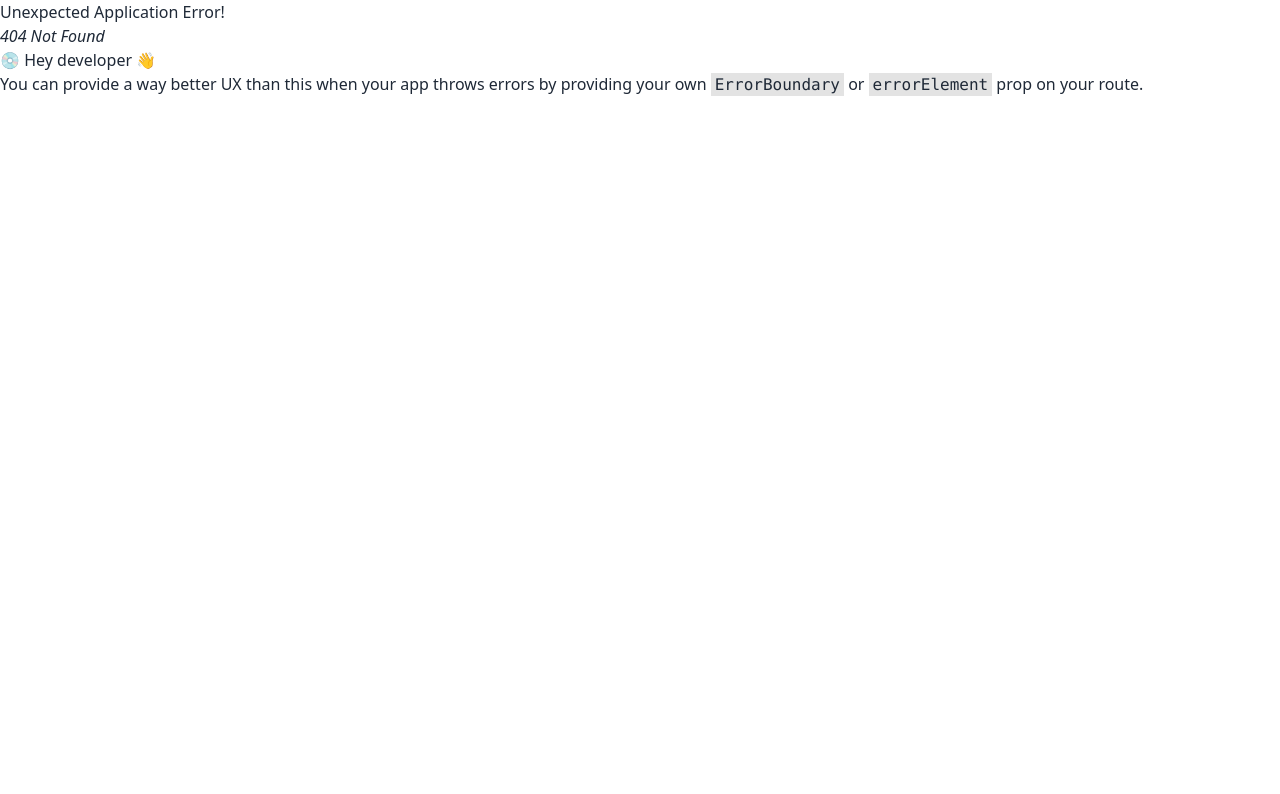
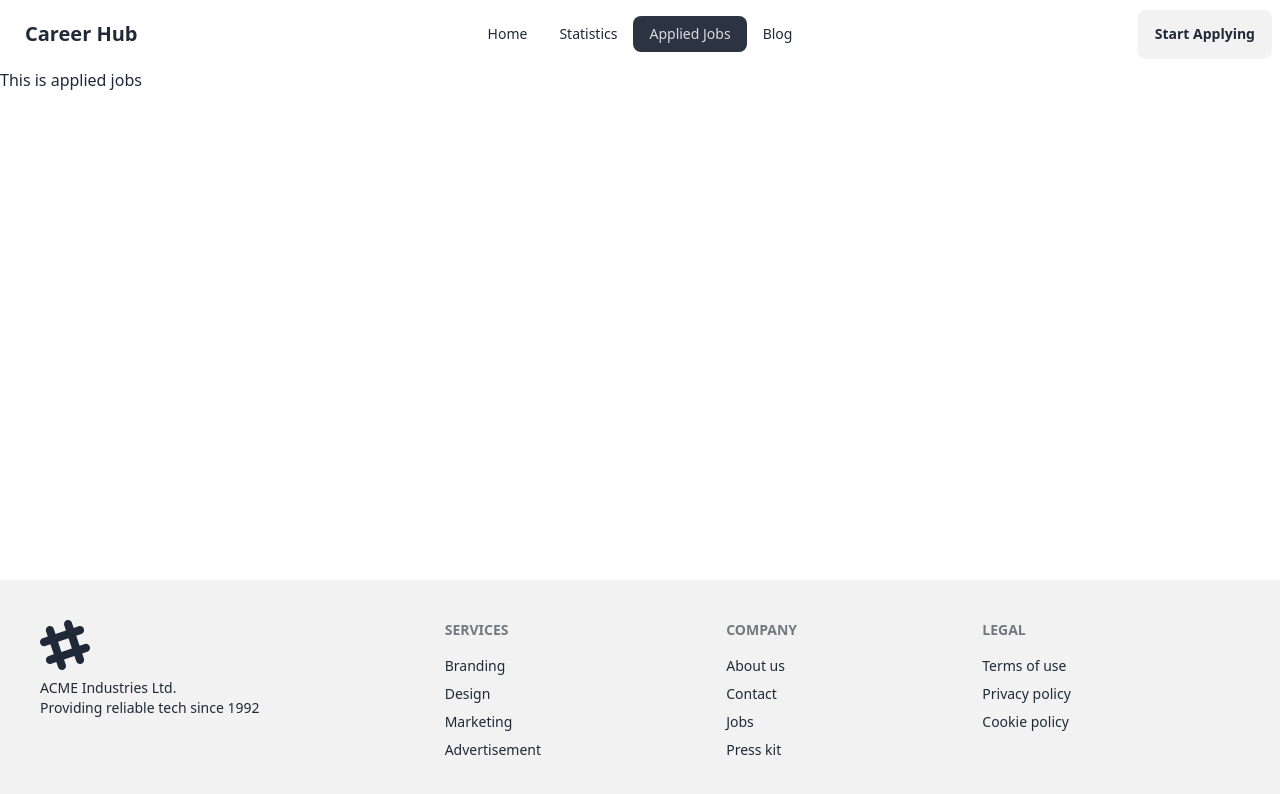
Before and after one commit to Amin7775/Career-Hub-With-React-Router-Dom, a React (Vite) app: page /applied in a window 1280 px wide. Before the commit this address had no page. Shown: the top 794 px of the page. Built offline with nearby package versions, Linux system fonts and the light colour scheme.

Commit message:
Added navbar and errorpage

```diff
--- /dev/null
+++ b/src/components/AppliedJobs/AppliedJobs.jsx
@@ -0,0 +1,10 @@
+
+const AppliedJobs = () => {
+    return (
+        <div>
+            This is applied jobs
+        </div>
+    );
+};
+
+export default AppliedJobs;
--- /dev/null
+++ b/src/components/Blog/Blog.jsx
@@ -0,0 +1,10 @@
+
+const Blog = () => {
+    return (
+        <div>
+            This is blog
+        </div>
+    );
+};
+
+export default Blog;
--- /dev/null
+++ b/src/components/ErrorPage/ErrorPage.jsx
@@ -0,0 +1,10 @@
+
+const ErrorPage = () => {
+    return (
+        <div>
+            OPPPS
+        </div>
+    );
+};
+
+export default ErrorPage;
--- /dev/null
+++ b/src/components/Header/Header.jsx
@@ -0,0 +1,37 @@
+import { NavLink } from "react-router-dom";
+
+const Header = () => {
+
+    const links = <>
+        <li><NavLink to={'/'}>Home</NavLink></li>
+        <li><NavLink to={'/statistics'}>Statistics</NavLink></li>
+        <li><NavLink to={'/applied'}>Applied Jobs</NavLink></li>
+        <li><NavLink to={'/blog'}>Blog</NavLink></li>
+    </>
+
+    return (
+        <div className="navbar bg-base-100">
+  <div className="navbar-start">
+    <div className="dropdown">
+      <div tabIndex={0} role="button" className="btn btn-ghost lg:hidden">
+        <svg xmlns="http://www.w3.org/2000/svg" className="h-5 w-5" fill="none" viewBox="0 0 24 24" stroke="currentColor"><path strokeLinecap="round" strokeLinejoin="round" strokeWidth="2" d="M4 6h16M4 12h8m-8 6h16" /></svg>
+      </div>
+      <ul tabIndex={0} className="menu menu-sm dropdown-content mt-3 z-[1] p-2 shadow bg-base-100 rounded-box w-52">
+        {links}
+      </ul>
+    </div>
+    <a className="btn btn-ghost text-xl">Career Hub</a>
+  </div>
+  <div className="navbar-center hidden lg:flex">
+    <ul className="menu menu-horizontal px-1">
+      {links}
+    </ul>
+  </div>
+  <div className="navbar-end">
+    <a className="btn">Start Applying</a>
+  </div>
+</div>
+    );
+};
+
+export default Header;
--- a/src/components/Root/Root.jsx
+++ b/src/components/Root/Root.jsx
@@ -1,10 +1,14 @@
 import { Outlet } from "react-router-dom";
 import Footer from "../Footer/Footer";
+import Header from "../Header/Header";
 
 const Root = () => {
     return (
-        <div>
+        <div className="flex flex-col min-h-screen">
+            <Header></Header>
+            <div className="flex-1">
             <Outlet></Outlet>
+            </div>
             <Footer></Footer>
         </div>
     );
--- /dev/null
+++ b/src/components/Statistics/Statistics.jsx
@@ -0,0 +1,10 @@
+
+const Statistics = () => {
+    return (
+        <div>
+            This is statistics
+        </div>
+    );
+};
+
+export default Statistics;
--- a/src/main.jsx
+++ b/src/main.jsx
@@ -5,15 +5,32 @@
 import { createBrowserRouter, RouterProvider } from "react-router-dom";
 import Root from "./components/Root/Root.jsx";
 import Home from "./components/Home/Home.jsx";
+import Statistics from "./components/Statistics/Statistics.jsx";
+import AppliedJobs from "./components/AppliedJobs/AppliedJobs.jsx";
+import Blog from "./components/Blog/Blog.jsx";
+import ErrorPage from "./components/ErrorPage/ErrorPage.jsx";
 
 const router = createBrowserRouter([
   {
     path: "/",
     element: <Root></Root>,
+    errorElement:<ErrorPage></ErrorPage>,
     children:[
       {
         path:"/",
         element: <Home></Home>
+      },
+      {
+        path:'/statistics',
+        element: <Statistics></Statistics>
+      },
+      {
+        path:'/applied',
+        element:<AppliedJobs></AppliedJobs>
+      },
+      {
+        path:'/blog',
+        element:<Blog></Blog>
       }
     ]
   },
```
